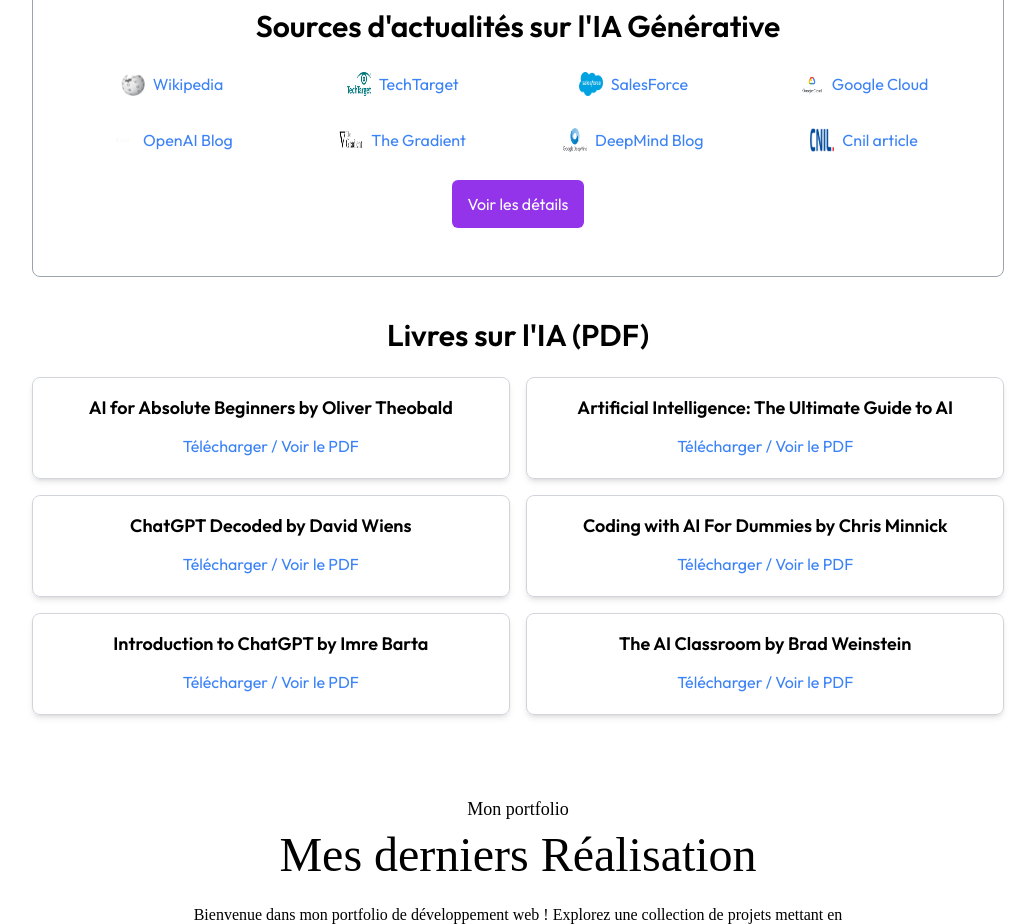
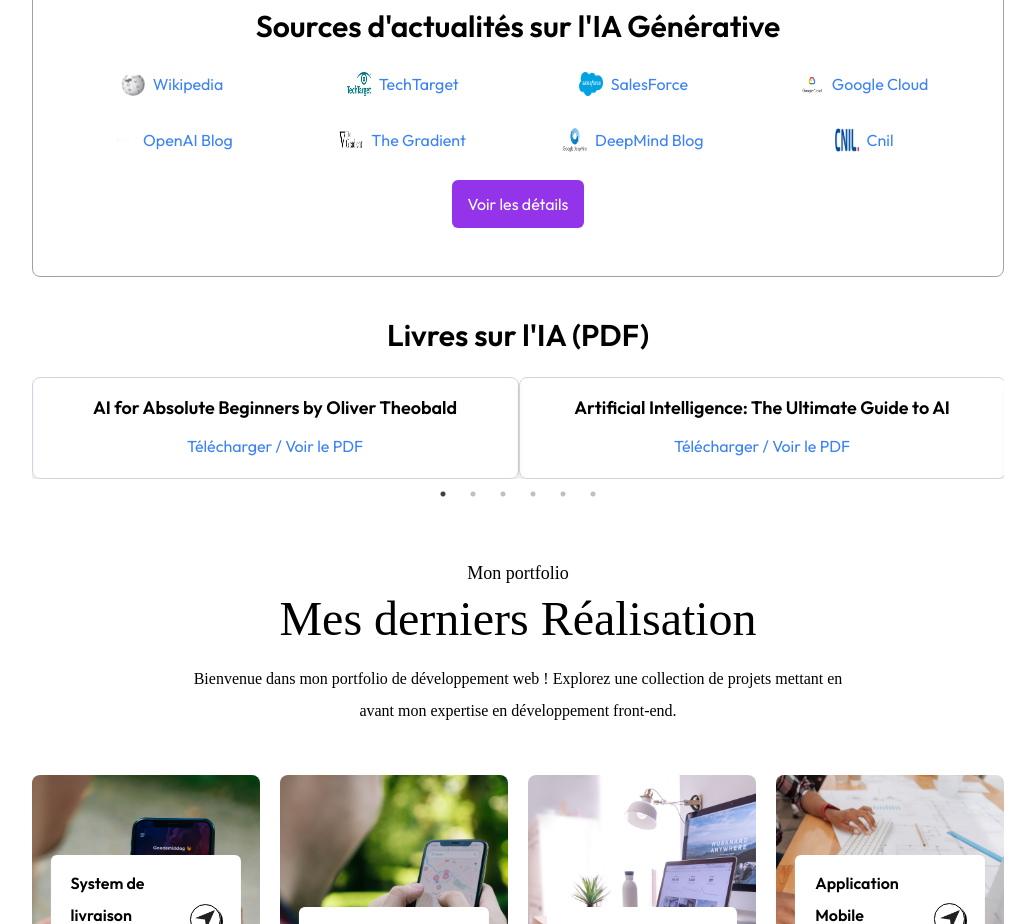
Before and after one commit to samaholicc/ReactPortfolio, a React (Vite) app: page / in a window 1280 px wide. Shown: the part 5060-5984 px from the top of the page, without its empty margins (122-1157 px from the left). Built offline with nearby package versions, Linux system fonts and the light colour scheme; a web font is replaced by a local one.

Commit message:
carousel pdf

```diff
--- a/src/components/Services.jsx
+++ b/src/components/Services.jsx
@@ -1,5 +1,6 @@
 import React, { useState } from "react";
 import { motion } from "framer-motion";
+import Slider from 'react-slick';
 import "slick-carousel/slick/slick.css";
 import "slick-carousel/slick/slick-theme.css";
 import interestImage from "../assets/01-future-cm.png";
@@ -17,6 +18,40 @@
 import deepMindLogo from "../assets/deep-mind-logo.png";
 import theGradientLogo from "../assets/the-gradient-logo.png";
 import cnilLogo from "../assets/cnil-logo.png";
+
+const PdfCarousel = ({ pdfFiles }) => {
+  const settings = {
+    dots: true,
+    infinite: true,
+    speed: 500,
+    slidesToShow: 2,
+    slidesToScroll: 1,
+  };
+
+  return (
+    <div className="mt-8">
+      <h2 className="text-center text-3xl font-semibold mb-6">Livres sur l'IA (PDF)</h2>
+      <Slider {...settings}>
+        {pdfFiles.map((pdf) => (
+          <div
+            key={pdf.name}
+            className="border border-gray-300 rounded-lg p-4 shadow-md text-center"
+          >
+            <h3 className="text-lg font-semibold mb-2">{pdf.name}</h3>
+            <a
+              href={pdf.url}
+              target="_blank"
+              rel="noopener noreferrer"
+              className="text-blue-500 hover:underline"
+            >
+              Télécharger / Voir le PDF
+            </a>
+          </div>
+        ))}
+      </Slider>
+    </div>
+  );
+};
 
 const Services = () => {
   const [showModal, setShowModal] = useState(false);
@@ -61,7 +96,8 @@
           initial={{ opacity: 0, y: 50 }}
           animate={{ opacity: 1, y: 0 }}
           transition={{ duration: 0.5, delay: 0.1 }}
-          className="border border-gray-400 rounded-lg px-8 py-12 hover:shadow-xl cursor-pointer hover:bg-lightHover hover:-translate-y-1 duration-500 dark:hover:bg-darkHover dark:hover:shadow white">
+          className="border border-gray-400 rounded-lg px-8 py-12 hover:shadow-xl cursor-pointer hover:bg-lightHover hover:-translate-y-1 duration-500 dark:hover:bg-darkHover dark:hover:shadow"
+        >
           <img
             src={interestImage}
             alt="Image representing Intelligence Artificielle"
@@ -81,7 +117,7 @@
               { logo: openAiLogo, name: "OpenAI Blog", link: "https://openai.com/news/" },
               { logo: theGradientLogo, name: "The Gradient", link: "https://thegradient.pub/" },
               { logo: deepMindLogo, name: "DeepMind Blog", link: "https://deepmind.google/discover/blog/" },
-                { logo: cnilLogo, name: "Cnil article", link: "https://www.cnil.fr/fr/comment-deployer-une-ia-generative-la-cnil-apporte-de-premieres-precisions" },
+              { logo: cnilLogo, name: "Cnil", link: "https://www.cnil.fr/fr/comment-deployer-une-ia-generative-la-cnil-apporte-de-premieres-precisions" },
             ].map(({ logo, name, link }) => (
               <div key={name} className="flex items-center justify-center mb-2">
                 <img src={logo} alt={`${name} Logo`} className="h-6 w-6 mr-2" />
@@ -114,29 +150,9 @@
         </motion.div>
       </div>
 
-        <div className="mt-8">
-          <h2 className="text-center text-3xl font-semibold mb-6">Livres sur l'IA (PDF)</h2>
-          <div className="grid grid-cols-1 gap-4 sm:grid-cols-2 md:grid-cols-2">
-            {pdfFiles.map((pdf) => (
-              <div
-                key={pdf.name}
-                className="border border-gray-300 rounded-lg p-4 shadow-md text-center"
-              >
-                <h3 className="text-lg font-semibold mb-2">{pdf.name}</h3>
-                <a
-                  href={pdf.url}
-                  target="_blank"
-                  rel="noopener noreferrer"
-                  className="text-blue-500 hover:underline"
-                >
-                  Télécharger / Voir le PDF
-                </a>
-              </div>
-            ))}
-          </div>
-        </div>
-      </div>
-      )
+      {/* Render the PDF Carousel */}
+      <PdfCarousel pdfFiles={pdfFiles} />
+
       {/* Popup Modal */}
       {showModal && selectedService && (
                 <div className="fixed inset-0 bg-black bg-opacity-50 flex justify-center items-center z-50">
@@ -186,6 +202,8 @@
                 </motion.div>
               </div>
             )}
+          </div>
+        );
       }
 
       export default Services;
```
Lines whose indentation alone changed are shown as unchanged.
